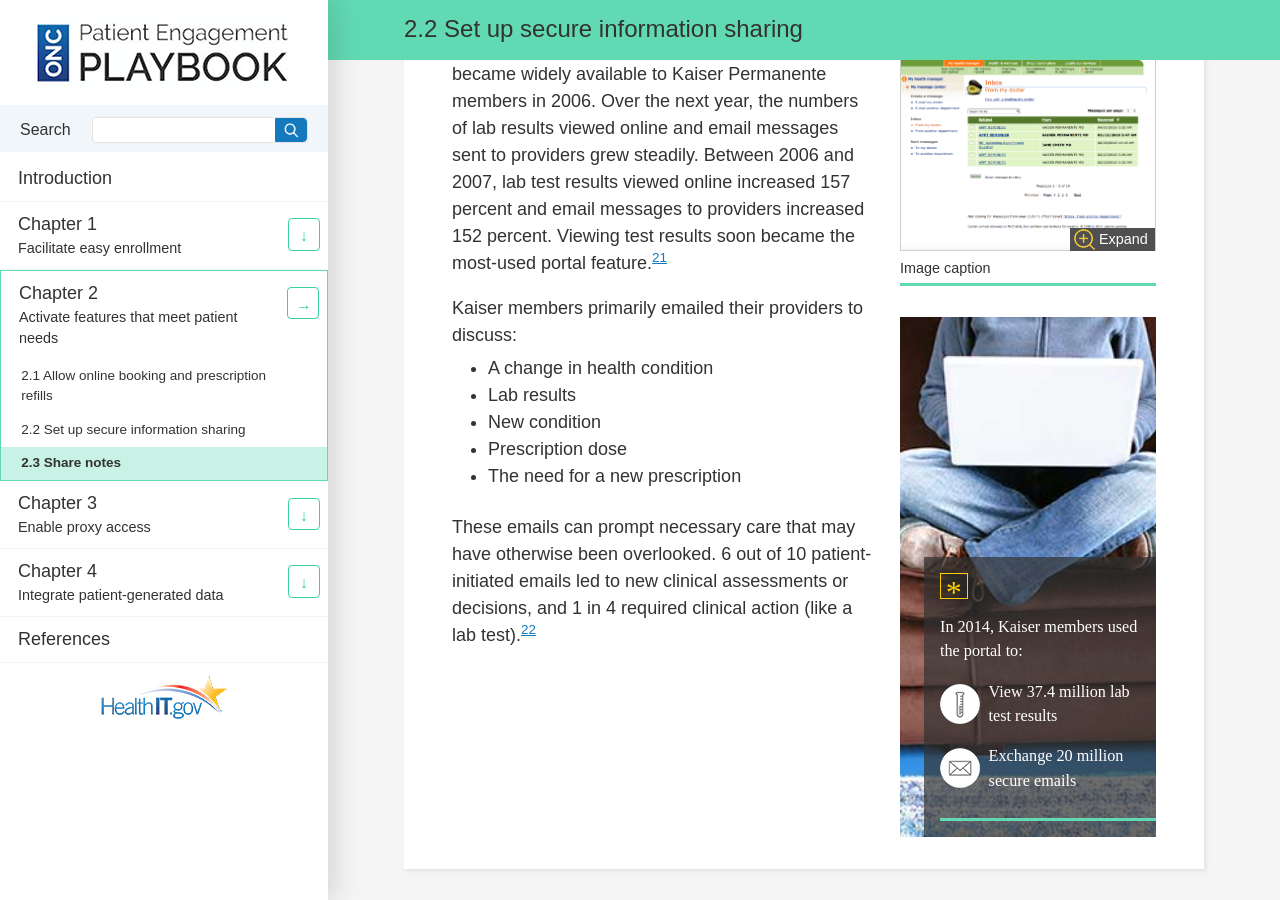
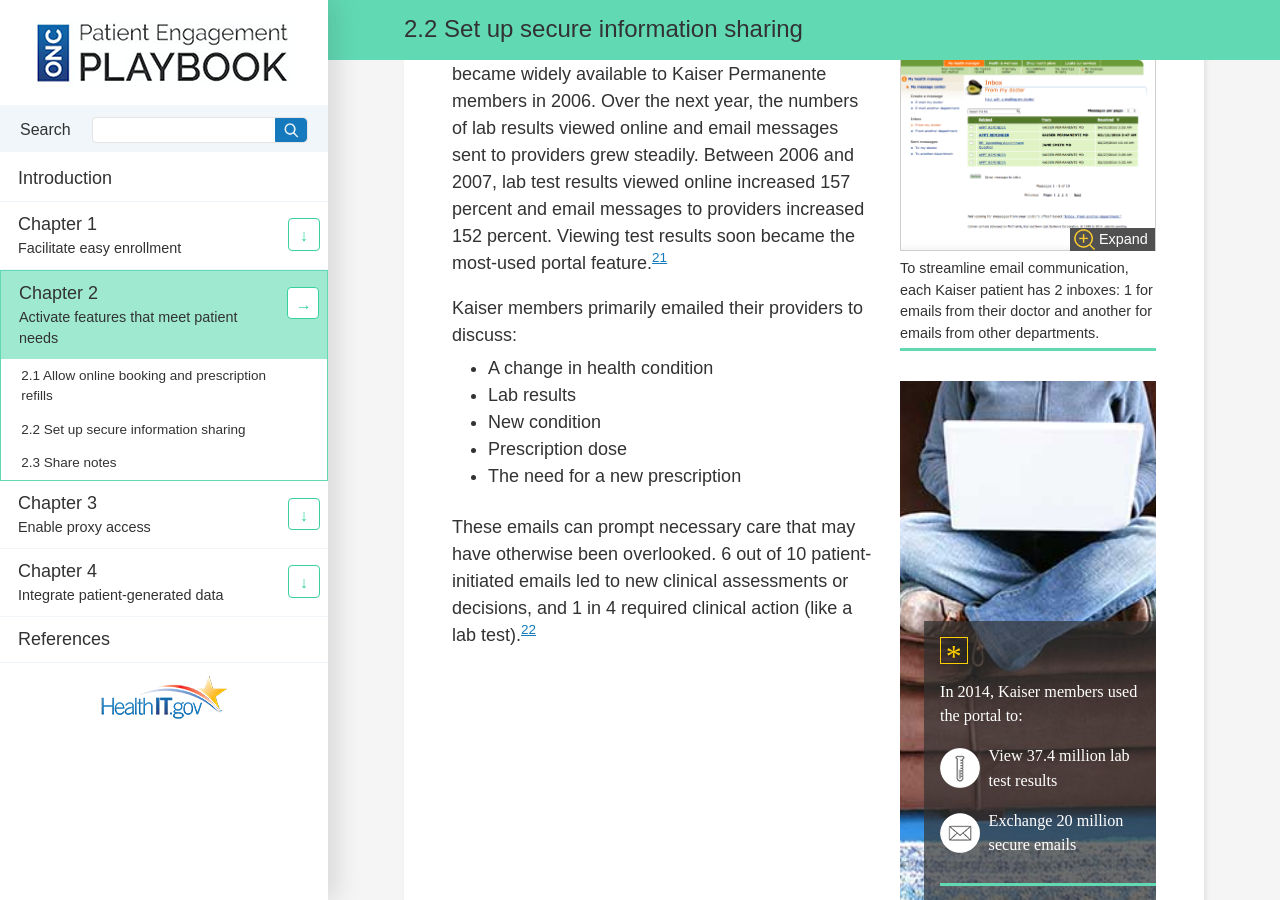
Before and after one commit to SriGovHealth/ONCHITPlaybook, a Jekyll site: the page built from _content/chapter-2.html, in a window 1280 px wide and 900 px high, scrolled down 4588 px. Built offline with Jekyll 4.4.1, drawn with Linux system fonts in a browser that asks for light colours; some of the changed text lies outside the part shown.

Commit message:
Add captions

```diff
--- a/_content/chapter-2.html
+++ b/_content/chapter-2.html
@@ -87,30 +87,30 @@ next-url: "/chapter-3/"
           <div class="content-slider">
             <div class="content-slide on" id="content-slide-1">
               <p><img src="{{ "/img/figure-2-1-1.jpg" | prepend: site.baseurl }}" alt="" class="bordered"></p>
-              <p class="content-slider-caption">Step 1</p>
+              <p class="content-slider-caption">To book online, Kaiser patients go to the &ldquo;Schedule an appointment&rdquo; page.</p>
               <a href="#content-slide-2" class="btn btn-blue content-slide-next">Next step &rarr;</a>
             </div>
             <div class="content-slide" id="content-slide-2">
               <p><img src="{{ "/img/figure-2-1-2.jpg" | prepend: site.baseurl }}" alt="" class="bordered"></p>
-              <p class="content-slider-caption">Step 2</p>
+              <p class="content-slider-caption">They then choose a reason for the appointment &mdash; like a routine blood pressure check or eye exam.</p>
               <a href="#content-slide-1" class="btn btn-blue content-slide-previous">&larr; Previous step</a>
               <a href="#content-slide-3" class="btn btn-blue content-slide-next">Next step &rarr;</a>
             </div>
             <div class="content-slide" id="content-slide-3">
               <p><img src="{{ "/img/figure-2-1-3.jpg" | prepend: site.baseurl }}" alt="" class="bordered"></p>
-              <p class="content-slider-caption">Step 3</p>
+              <p class="content-slider-caption">Patients select a provider for the appointment &mdash; like their primary care doctor or a nurse practitioner.</p>
               <a href="#content-slide-2" class="btn btn-blue content-slide-previous">&larr; Previous step</a>
               <a href="#content-slide-4" class="btn btn-blue content-slide-next">Next step &rarr;</a>
             </div>
             <div class="content-slide" id="content-slide-4">
               <p><img src="{{ "/img/figure-2-1-4.jpg" | prepend: site.baseurl }}" alt="" class="bordered"></p>
-              <p class="content-slider-caption">Step 4</p>
+              <p class="content-slider-caption">They pick the date and time for the appointment.</p>
               <a href="#content-slide-3" class="btn btn-blue content-slide-previous">&larr; Previous step</a>
               <a href="#content-slide-5" class="btn btn-blue content-slide-next">Next step &rarr;</a>
             </div>
             <div class="content-slide" id="content-slide-5">
               <p><img src="{{ "/img/figure-2-1-5.jpg" | prepend: site.baseurl }}" alt="" class="bordered"></p>
-              <p class="content-slider-caption">Step 5</p>
+              <p class="content-slider-caption">Finally, they confirm the details and book the appointment.</p>
               <a href="#content-slide-4" class="btn btn-blue content-slide-previous">&larr; Previous step</a>
               <a href="#content-slide-1" class="btn btn-blue content-slide-next">Start over</a>
             </div>
@@ -215,7 +215,7 @@ next-url: "/chapter-3/"
               <a href="{{ "/img/figure-2-2.png" | prepend: site.baseurl }}" class="expand-thumbnail"><img src="{{ "/img/figure-2-2.png" | prepend: site.baseurl }}" alt="Lab results screen" class="expand-small"></a>
               <a href="{{ "/img/figure-2-2.png" | prepend: site.baseurl }}" class="expand-control">Expand</a>
             </div>
-            <p class="caption">Image caption</p>
+            <p class="caption">To streamline email communication, each Kaiser patient has 2 inboxes: 1 for emails from their doctor and another for emails from other departments.</p>
           </div>
           <p>Lab test results and secure patient-provider email became widely available to Kaiser Permanente members in 2006. Over the next year, the numbers of lab results viewed online and email messages sent to providers grew steadily. Between 2006 and 2007, lab test results viewed online increased 157 percent and email messages to providers increased 152 percent. Viewing test results soon became the most-used portal feature.<sup><a href="{{ '/references/#footnote-21' | prepend: site.baseurl }}" id="footnote-ref21">21</a></sup></p>
 
```
